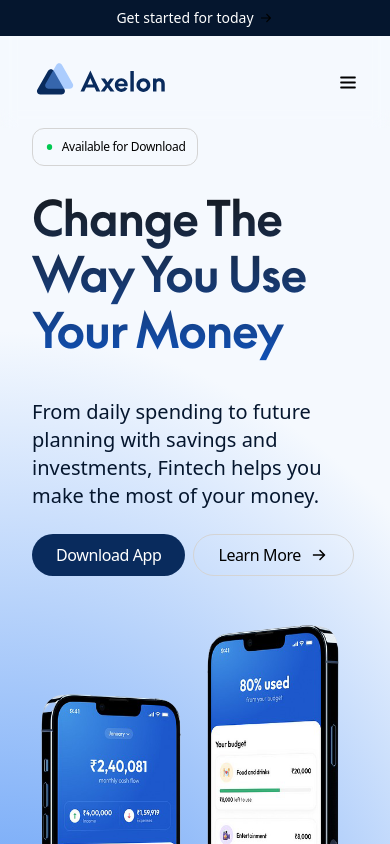
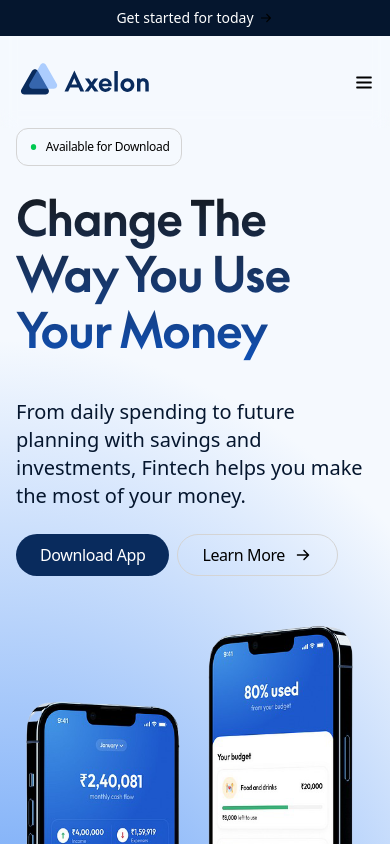
Before and after one commit to designkreativ/axelon-money, a Next.js app: page / in a window 390 px wide. Shown: the top 844 px of the page. Built offline with nearby package versions, Linux system fonts and the light colour scheme.

Commit message:
Product section 1 & 2

```diff
--- a/src/app/globals.css
+++ b/src/app/globals.css
@@ -1,4 +1,7 @@
 @import "tailwindcss";
+
+
+
 /* @tailwind base;
 @tailwind components;
 @tailwind utilities; */
@@ -31,6 +34,9 @@
 }
 
 @layer components {
+  .wrapper {
+    @apply mx-auto px-4;
+  }
 
   .btn {
     @apply px-6 py-2 rounded-full  font-medium inline-flex items-center justify-center tracking-tight;
@@ -44,6 +50,10 @@
   .btn-secondary {
     @apply text-black bg-transparent border border-neutral-300;
   }
+  .text-gradient {
+    @apply bg-gradient-to-b from-[var(--shades-10)] to-[var(--primary-40)] text-transparent bg-clip-text leading-14 md:leading-20;
+  }
+
   .logo-ticker-image {
     @apply h-6 md:h-8 w-auto ;
   }
--- a/src/app/page.tsx
+++ b/src/app/page.tsx
@@ -1,6 +1,9 @@
 import {Hero} from "@/sections/Hero";
 import { Header} from "@/sections/Header";
 import { Sponcer } from '@/sections/Sponcer'
+import { Product1 } from "@/sections/Product1";
+import { Product2 } from "@/sections/Product2";
+
 
 
 
@@ -11,6 +14,8 @@ export default function Home() {
     <Header />
     <Hero />
     <Sponcer />
+    <Product1/>
+    <Product2/>
     </div>
   );
 }
--- a/src/sections/Header.tsx
+++ b/src/sections/Header.tsx
@@ -20,7 +20,7 @@ export const Header = () => {
         </div>
       </div>
       <div className="py-6">
-        <div className="container px-8 mx-auto ">
+        <div className="container wrapper max-w-[1320px] ">
           <div className="flex justify-between items-center ">
             <Image src={Logo} alt="Axelon logo" height={40} width={135} />
             <Image
--- a/src/sections/Hero.tsx
+++ b/src/sections/Hero.tsx
@@ -10,14 +10,14 @@ const Supremell = localFont({
 export const Hero = () => {
   return (
     <section className=" pb-20  md:pb-20 bg-[radial-gradient(ellipse_200%_100%_at_bottom_left,var(--primary-60),var(--primary-98)_80%)] overflow-x-clip">
-      <div className="container  mx-auto px-8 ">
+      <div className="container  wrapper max-w-[1320px] ">
         <div className="md:flex items-center">
           <div className="md:w-[475px] lg:w-[575px]">
             <p className="btn btn-secondary text-xs px-3 py-0.5 rounded-xl font-normal gap-2"><span className="text-2xl text-green-500">•</span>
               Available for Download
             </p>
             <div className={`${Supremell.className}`}>
-              <h1 className="font-bold text-5xl md:text-7xl  tracking-tight bg-gradient-to-b from-[var(--shades-10)] to-[var(--primary-40)] text-transparent bg-clip-text mt-6 pb-4 leading-14 md:leading-20">
+              <h1 className=" text-5xl md:text-7xl  tracking-tight text-gradient mt-6 pb-4 ">
                 Change The Way You Use Your Money
               </h1>
             </div>
```
